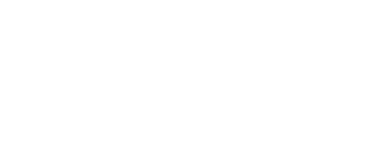
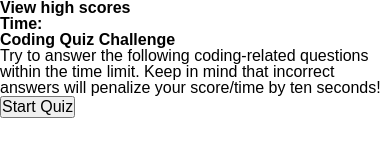
Before and after one commit to AllieStewart/Coding-Quiz, a plain HTML site: page index.html in a window 390 px wide. Drawn offline with Linux system fonts and the light colour scheme; files that its build step writes are made by us from their sources; files whose address does not match are found by name.

Commit message:
added full layout to index.html, starting on style.css format, added comments for readability

```diff
--- a/assets/css/style.css
+++ b/assets/css/style.css
@@ -1,21 +1,61 @@
+/* Root for main colors used throughout webpage */
 :root  {
+    /* Various colors */
+    --main-bkgrd-color: white;
+    --text-color: black;
+    --button-color: rgb(80, 165, 245);
+}
+
+/* Wildcard to apply attributes to all selectors */
+* {
+    font-family: Arial, Helvetica, sans-serif;
+    color: var(--text-color);
+}
+
+/* Body of page */
+body {
 
 }
 
-* {
-
-}
-
+/* Very top of page: "View high scores" and "Time" */
 header {
 
 }
 
-body {
+/* "Coding Quiz Challenge" text */
+h1 {
 
 }
 
-footer {
+/* "View high scores" and "Time text" */
+h2 {
 
 }
 
-/* @media (max-wdith: #) {} */
+h3 {
+
+}
+
+a {
+
+}
+
+/* Main content of page */
+main {
+
+}
+
+/* Insert classes/IDs + button design */
+
+/* Media queries for size adjustments */
+@media screen and (max-width: 992px) {
+    main {
+      width: 40%;
+    }
+}
+
+@media screen and (max-width: 768px) {
+    main {
+      width: 100%;
+    }
+}
--- a/index.html
+++ b/index.html
@@ -1,3 +1,4 @@
+<!-- Start of code -->
 <!DOCTYPE html>
 <html lang="en">
     <head>
@@ -6,8 +7,44 @@
         <title>Coding Quiz Challenge</title>
         <link rel="stylesheet" href="reset.css"/>
         <link rel="stylesheet" href="style.css"/>
+    </head>
 
-    </head>
+    <!-- Top of page -->
+    <header>
+        <h2>View high scores</h2>
+        <h2>Time:</h2>
+    </header>
+
+    <!-- Main content of code -->
+    <main>
+        <!-- Coding Quiz Challenge start page -->
+        <article>
+            <h1>Coding Quiz Challenge</h1>
+            <p>Try to answer the following coding-related questions within the time limit. Keep in mind that incorrect answers will penalize your score/time by ten seconds!</p>
+        </article>
+        <button>Start Quiz</button>
+
+        <!-- Questions page -->
+        <article>
+
+        </article>
+
+        <!-- End of quiz page -->
+        <article>
+
+        </article>
+
+        <!-- High scores page -->
+        <article>
+
+        </article>
+
+        <!-- Correct!/Wrong! underneath Questions -->
+        <article>
+
+        </article>
+
+    </main>
 
     <body>
 
@@ -15,3 +52,4 @@
     </body>
 
 </html>
+<!-- End of code -->
```
